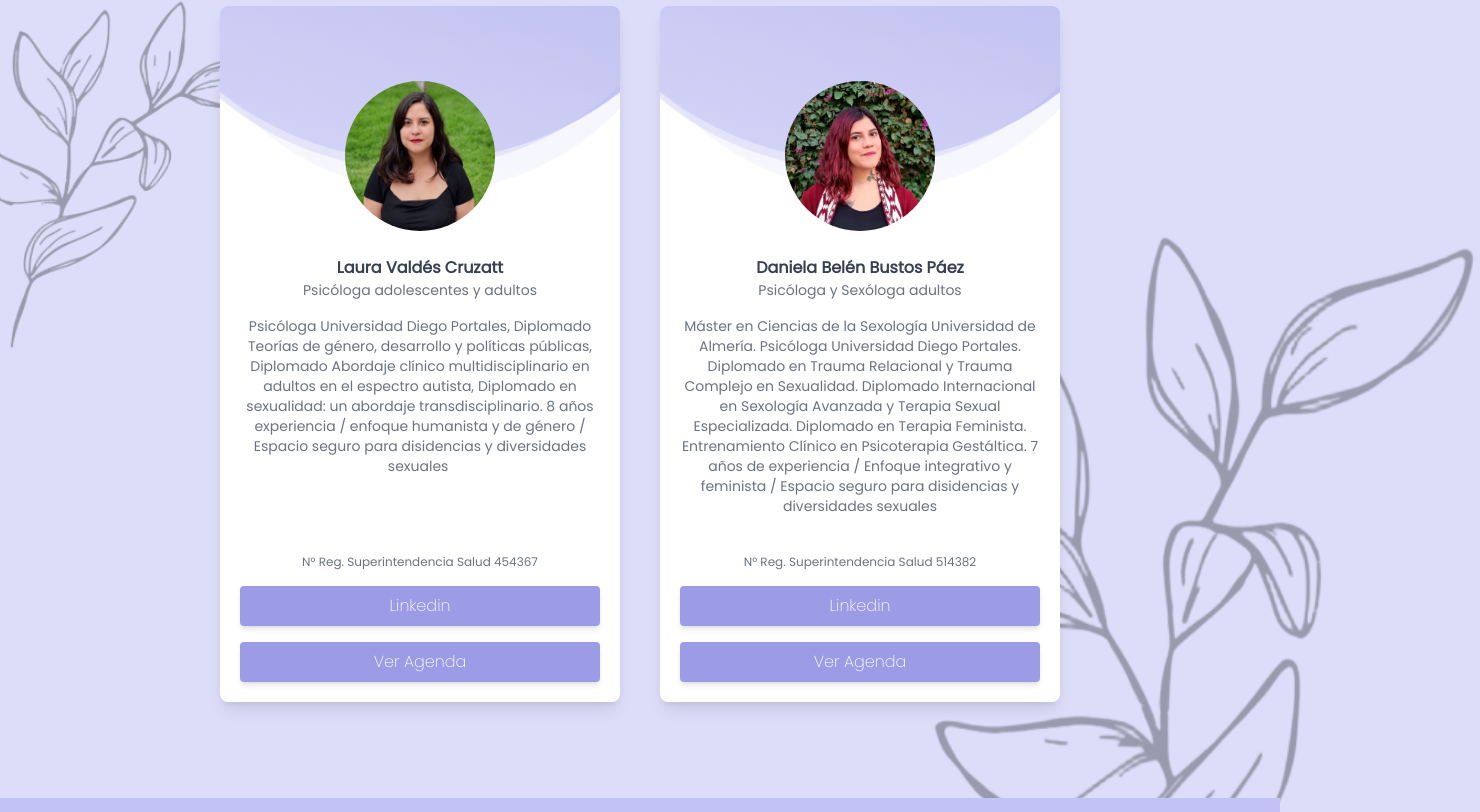
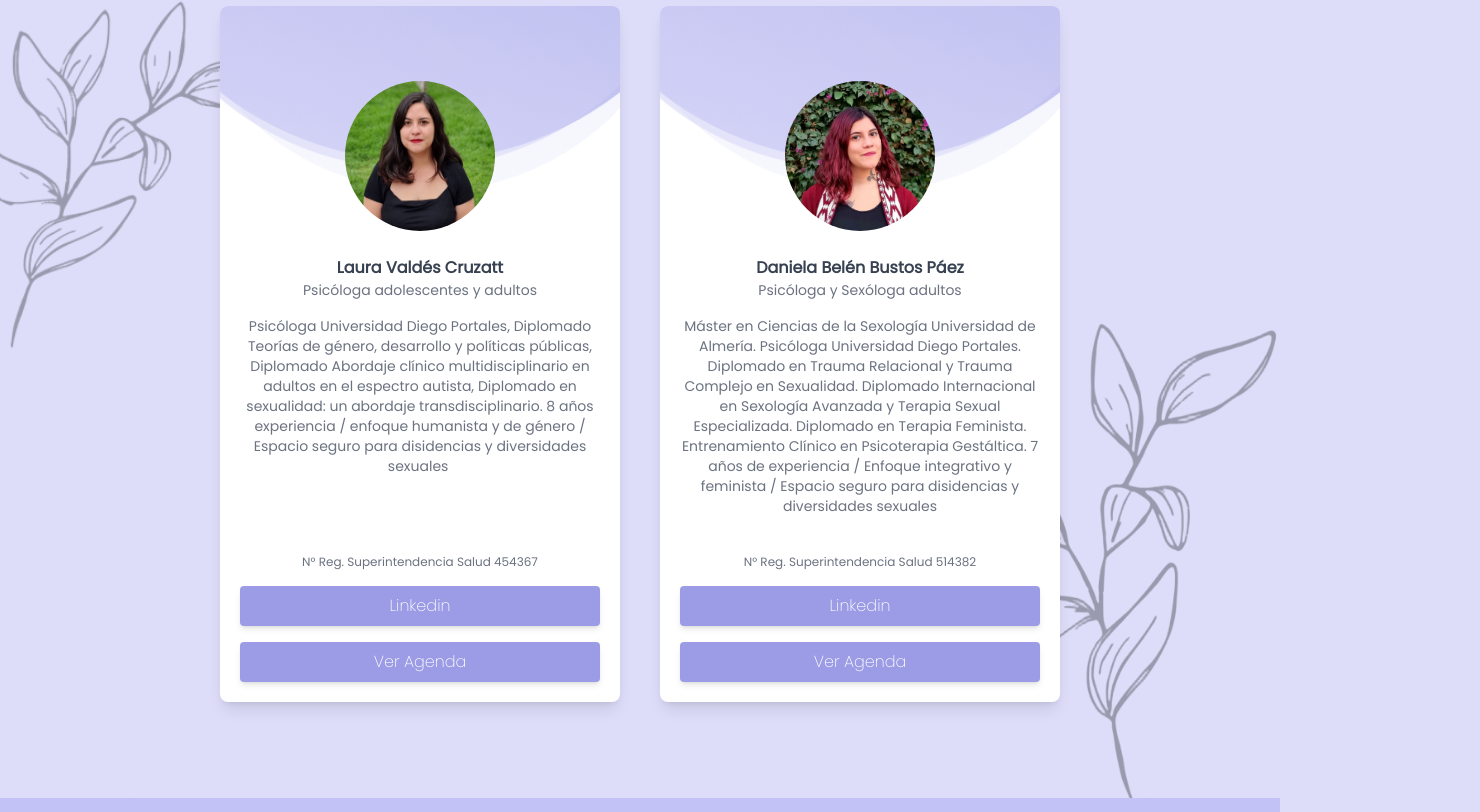
Before and after one commit to MichelleFaure/Loicawebpage, a Next.js app: page /nosotras in a window 1280 px wide. Shown: the part 1373-2185 px from the top of the page, 1480 px wide, since content can reach past the window. Built offline with nearby package versions, Linux system fonts and the light colour scheme.

Commit message:
fix img bg

```diff
--- a/components/Profiles.tsx
+++ b/components/Profiles.tsx
@@ -52,12 +52,12 @@ function Profiles() {
           </div>
         );
       })}
-      <div className="absolute top-[600px] md:top-[200px] -right-[200px] opacity-30 -z-10">
+      <div className="absolute top-[600px] md:top-[300px] right-0 opacity-30 -z-10">
         <Image
           src="/layout/bg-img.png"
           alt=""
-          width={600}
-          height={630}
+          width={340}
+          height={500}
           quality={100}
         />
       </div>
```
